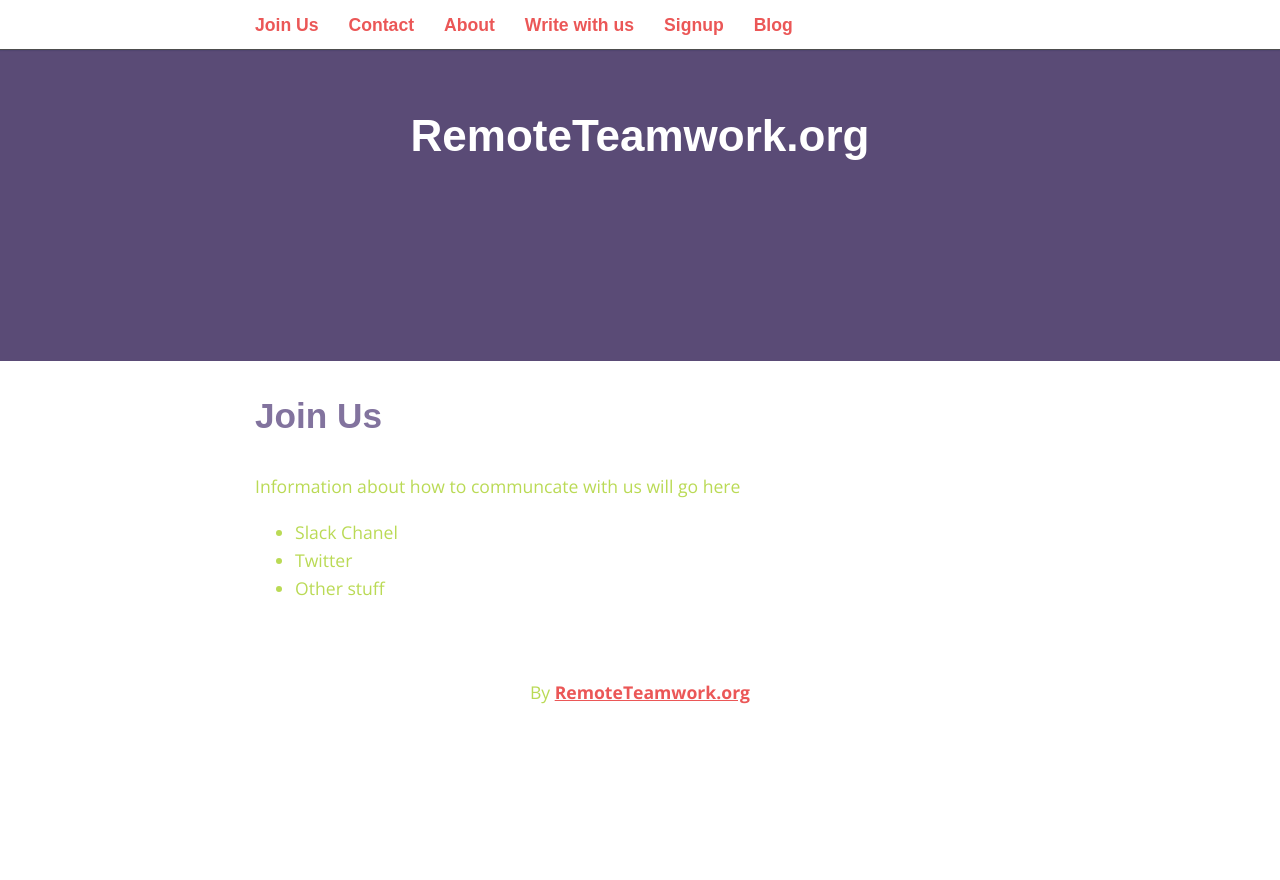
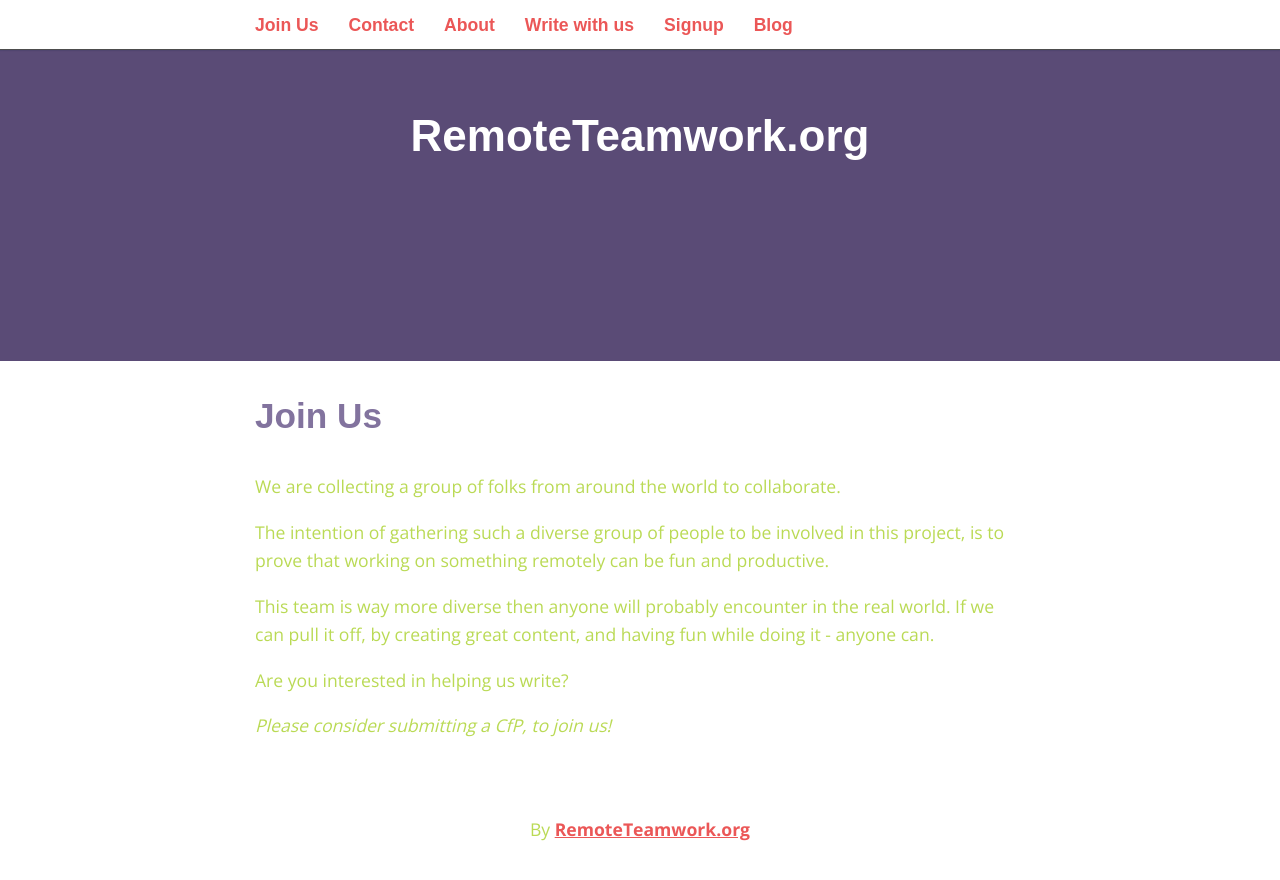
Before and after one commit to mwolfson/mwolfson.github.io, a Jekyll site: the page built from _pages/01_joinus.md, in a window 1280 px wide and 900 px high, scrolled down 139 px. Shown: the top 880 px of the window. Built offline with Jekyll 4.4.1, drawn with Linux system fonts in a browser that asks for light colours; some web fonts are replaced; before the commit the page ends 902 px from its top, so only the background shows below that.

Commit message:
Update the

```diff
--- a/_pages/01_joinus.md
+++ b/_pages/01_joinus.md
@@ -4,8 +4,12 @@ title: Join Us
 permalink: /joinus/
 ---
 
-Information about how to communcate with us will go here
+We are collecting a group of folks from around the world to collaborate.
 
-* Slack Chanel
-* Twitter
-* Other stuff
+The intention of gathering such a diverse group of people to be involved in this project, is to prove that working on something remotely can be fun and productive.
+
+This team is way more diverse then anyone will probably encounter in the real world. If we can pull it off, by creating great content, and having fun while doing it - anyone can.
+
+Are you interested in helping us write?
+
+_Please consider submitting a CfP, to join us!_
```
